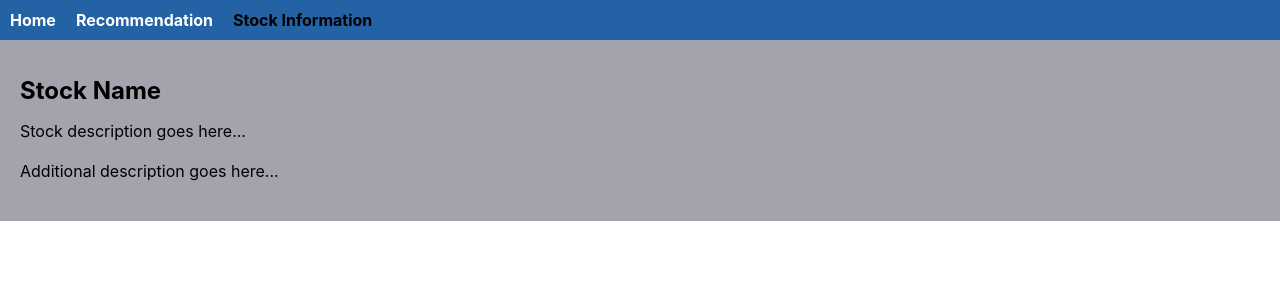
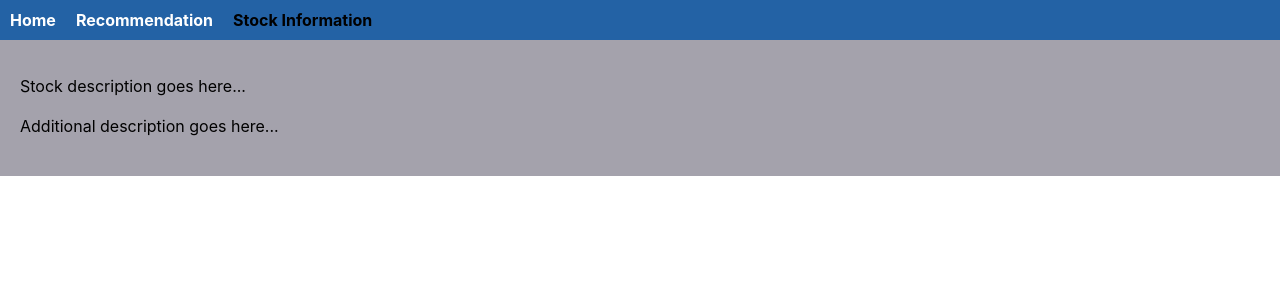
Before and after one commit to Delaram-Khakzad/StockSavvy, a React (Create React App) app: page /stock-info in a window 1280 px wide. Shown: the top 300 px of the page. Built offline with nearby package versions, Linux system fonts and the light colour scheme.

Commit message:
Use selected Stock name

```diff
--- a/src/components/StockInformationPage.js
+++ b/src/components/StockInformationPage.js
@@ -1,11 +1,15 @@
 // StockInformationPage.js
 import React from 'react';
+import { useLocation } from 'react-router-dom';
 import '../styles/StockInformationPage.css'; // Import CSS file
 
 const StockInformationPage = () => {
+    const location = useLocation();
+    const selectedStock = location.state;
+
     return (
         <div className="container">
-            <h1 className="stock-name">Stock Name</h1>
+            <h1 className="stock-name">{selectedStock}</h1>
             <p className="description">Stock description goes here...</p>
             <div className="graph">
                 {/* Graph component goes here... */}
```
